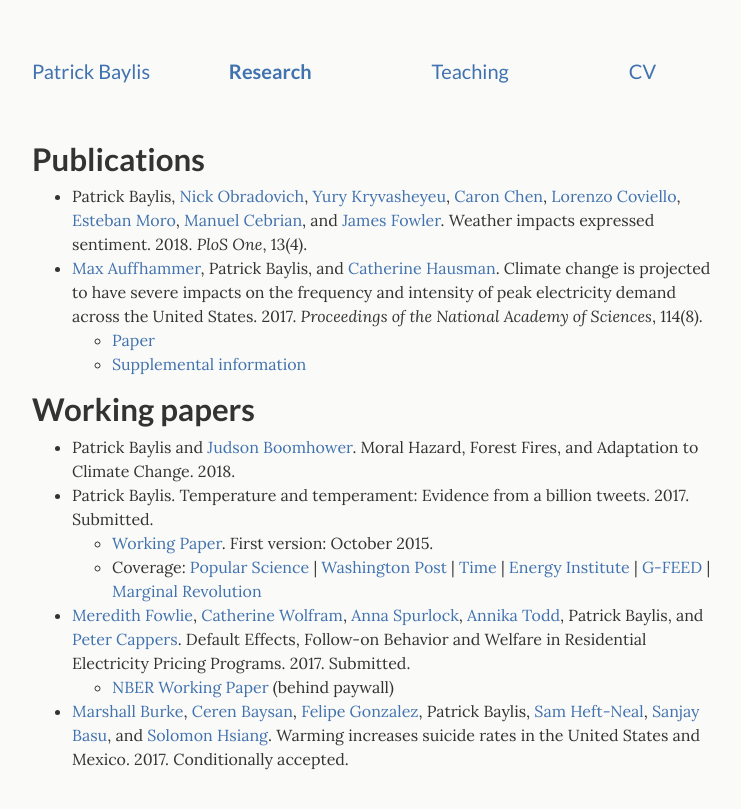
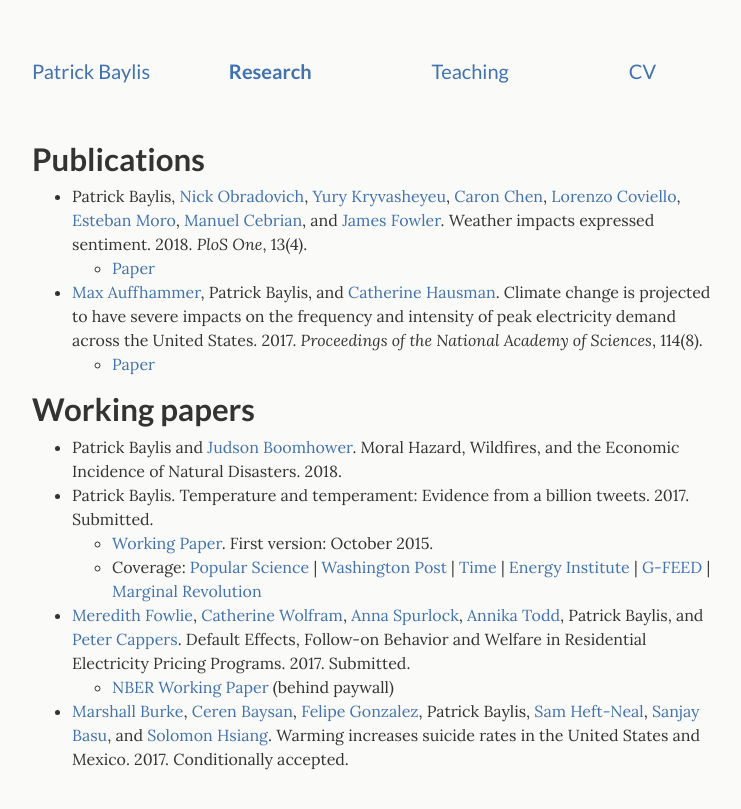
Before and after one commit to pbaylis/pbaylis.github.io, a Jekyll site: the page built from _pages/research.md, in a window 1280 px wide. Shown: the top 809 px of the page, without its empty margins (266-1007 px from the left). Built offline with Jekyll 4.4.1, drawn with Linux system fonts in a browser that asks for light colours.

Commit message:
remove SI, updated fires title

```diff
--- a/_pages/research.md
+++ b/_pages/research.md
@@ -7,12 +7,12 @@ permalink: /research/
 ## Publications
 
 - Patrick Baylis, [Nick Obradovich][OBRADOVICH], [Yury Kryvasheyeu][KRYVASHEYEU], [Caron Chen][CHEN], [Lorenzo Coviello][COVIELLO], [Esteban Moro][MORO], [Manuel Cebrian][CEBRIAN], and [James Fowler][FOWLER]. Weather impacts expressed sentiment. 2018. *PloS One*, 13(4).
+    - [Paper](http://journals.plos.org/plosone/article?id=10.1371/journal.pone.0195750)
 - [Max Auffhammer][AUFFHAMMER], Patrick Baylis, and [Catherine Hausman][HAUSMAN]. Climate change is projected to have severe impacts on the frequency and intensity of peak electricity demand across the United States.  2017. *Proceedings of the National Academy of Sciences*, 114(8).
   - [Paper](http://www.pnas.org/content/early/2017/01/31/1613193114.full)
-  - [Supplemental information](http://www.pnas.org/content/suppl/2017/02/01/1613193114.DCSupplemental/pnas.1613193114.sapp.pdf)
 
 ## Working papers
-- Patrick Baylis and [Judson Boomhower][BOOMHOWER]. Moral Hazard, Forest Fires, and Adaptation to Climate Change. 2018.
+- Patrick Baylis and [Judson Boomhower][BOOMHOWER]. Moral Hazard, Wildfires, and the Economic Incidence of Natural Disasters. 2018.
 - Patrick Baylis. Temperature and temperament: Evidence from a billion tweets. 2017. Submitted.
   - [Working Paper][JMP]. First version: October 2015.
   - Coverage: [Popular Science](http://www.popsci.com/science-confirms-obvious-we-hate-being-hot) \| [Washington Post](https://www.washingtonpost.com/news/wonk/wp/2016/01/07/clear-evidence-that-cold-days-are-better-than-hot-ones/) \| [Time](http://time.com/4172187/temperature-weather-hot-cold-preferences/) \| [Energy Institute](https://energyathaas.wordpress.com/2015/12/07/heat-and-happiness/) \| [G-FEED](http://www.g-feed.com/2015/12/warming-makes-people-unhappy-evidence.html) \| [Marginal Revolution](http://marginalrevolution.com/marginalrevolution/2016/01/do-you-get-grumpy-over-seventy-degrees-fahrenheit.html)
```
Also changed, not shown: 2 other files.
